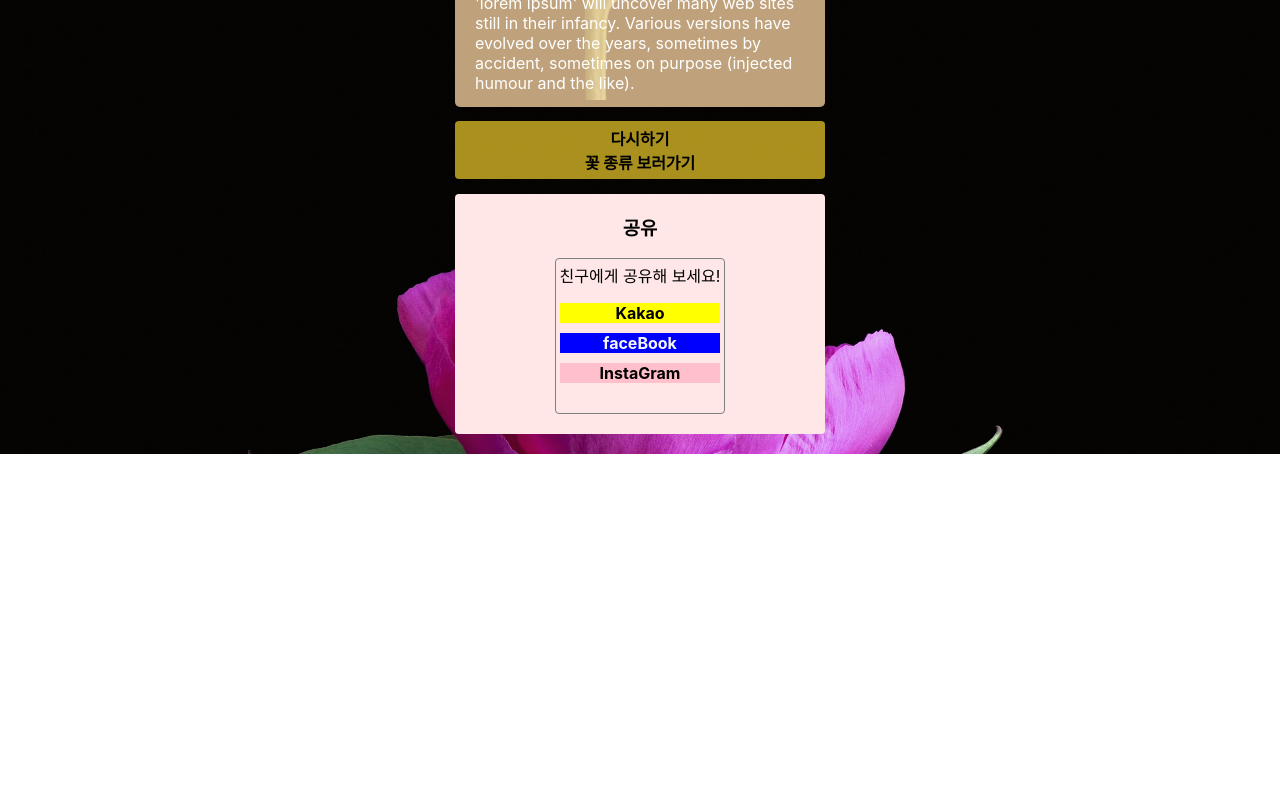
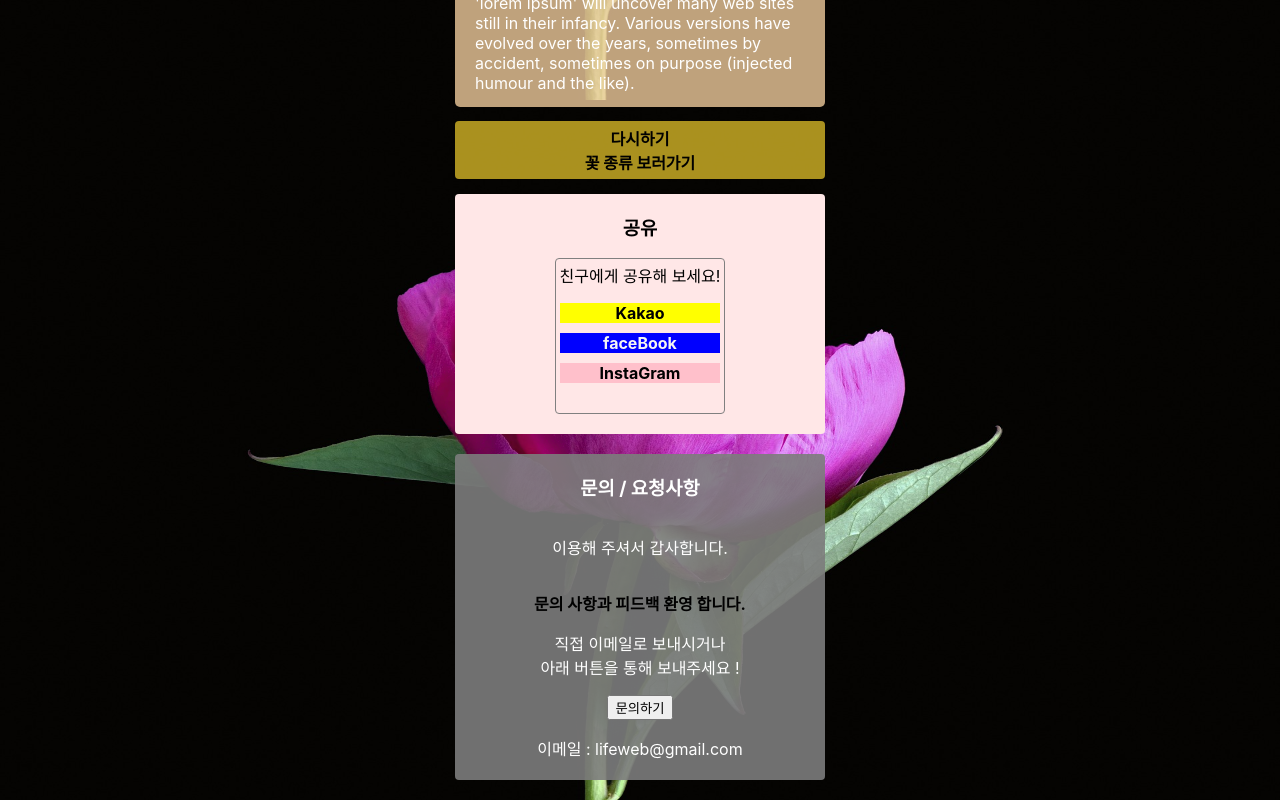
Before and after one commit to PJScript/flowermbti, a React (Create React App) app: page /project/1/result in a window 1280 px wide. Shown: the part 700-1500 px from the top of the page. Before the commit the page ends 1154 px from the top, so only its background shows below. Built offline with nearby package versions, Linux system fonts and the light colour scheme.

Commit message:
feat/ResultPage

```diff
--- /dev/null
+++ b/src/component/scrollPerMaker.js
@@ -0,0 +1,4 @@
+export const get_scroll_percentage = () => {  // 스크롤 퍼센트 계산
+  return ((window.scrollY + window.innerHeight) / document.documentElement.scrollHeight
+  ) * 100;
+}
--- a/src/page/flowerMbti/result.tsx
+++ b/src/page/flowerMbti/result.tsx
@@ -8,15 +8,37 @@ import result1 from '/home/js/Desktop/flowermbti/src/images/flowerMbti/roses-567
 import result2 from '/home/js/Desktop/flowermbti/src/images/flowerMbti/pink-peony-1631344_1920.jpg'
 import result3 from '/home/js/Desktop/flowermbti/src/images/flowerMbti/poppy-192784.jpg'
 import result4 from '/home/js/Desktop/flowermbti/src/images/flowerMbti/cherry-blossoms-4074651_1920.jpg'
+import { get_scroll_percentage } from "../../component/scrollPerMaker";
+import { useEffect } from "react";
 const Result = () => {
   const navigate = useNavigate();
-  const [show, setShow] = useState<boolean>(true)
-
+  const [showRouteBox, setShowRouteBox] = useState<boolean>(true)
+  const [showSectionFooter, setShowSectionFooter] = useState<boolean>(false)
+  const [showInfoBox, setShowInfoBox] = useState<boolean>(false)
 
   const clickFlowersBtn = () => {
 
     navigate('/project/1/flowers')
   }
+
+  useEffect(()=>{
+    window.addEventListener("scroll",(e)=>{
+      if(get_scroll_percentage() >= 30){
+        setShowRouteBox(true)
+      }
+
+      if(get_scroll_percentage() >= 55){
+        setShowSectionFooter(true)
+      }
+      if(get_scroll_percentage() >= 75){
+        setShowInfoBox(true)
+      }
+      // console.log(window.innerHeight,"브라우저 높이")
+      // console.log(document.documentElement.scrollHeight,"전체문서 높이")
+      // console.log(window.scrollY,"스크롤한 높이")
+    });
+
+  })
   return (
     <>
       <GlobalBody />
@@ -26,7 +48,7 @@ const Result = () => {
             <SectionTitle>
               <h2>결과</h2>
               <div style={{color:'#EAEAEA',fontWeight:'bold'}}>홍길동 <span> 님은</span></div>
-              <div><span style={{color:'#FFA556', fontWeight:'bold'}}>장미</span> 가(이) 되었어요!</div>
+            <div><span style={{ color: '#FFA556', fontWeight: 'bold' }}>장미</span> 가(이) 되었어요!</div>
           </SectionTitle>
           <SectionBody>
             <SectionContent>Lorem Ipsum is simply dummy text of the printing and typesetting industry. Lorem Ipsum has been the industry's standard dummy text ever since the 1500s, when an unknown printer took a galley of type and scrambled it to make a type specimen book. It has survived not only five centuries, but also the leap into electronic typesetting, remaining essentially unchanged. It was popularised in the 1960s with the release of Letraset sheets containing Lorem Ipsum passages, and more recently with desktop publishing software like Aldus PageMaker including versions of Lorem Ipsum.
@@ -34,28 +56,47 @@ const Result = () => {
               It is a long established fact that a reader will be distracted by the readable content of a page when looking at its layout. The point of using Lorem Ipsum is that it has a more-or-less normal distribution of letters, as opposed to using 'Content here, content here', making it look like readable English. Many desktop publishing packages and web page editors now use Lorem Ipsum as their default model text, and a search for 'lorem ipsum' will uncover many web sites still in their infancy. Various versions have evolved over the years, sometimes by accident, sometimes on purpose (injected humour and the like).
             </SectionContent>
           </SectionBody>
+          {showRouteBox ?
             <RouteBtnBox>
               <div className='hover' onClick={() => { navigate('/project/1') }}>다시하기</div>
               <div className='hover' onClick={clickFlowersBtn}>꽃 종류 보러가기</div>
             </RouteBtnBox>
+            :
+            <InvisibleRouteBtnBox></InvisibleRouteBtnBox>
+          }
+          {showSectionFooter ?
           <SectionFooter>
             <h3>공유</h3>
             <SectionFooterContent>
               <div>친구에게 공유해 보세요!</div>
               <ShareBtnBox>
-                <ShareBtnKakao>
+                <ShareBtnKakao className="hover">
                   <div>Kakao</div>
                 </ShareBtnKakao>
-                <ShareBtnFaceBook>
+                <ShareBtnFaceBook className="hover">
                   <div>faceBook</div>
                 </ShareBtnFaceBook>
-                <ShareBtnInstaGram>
+                <ShareBtnInstaGram className="hover">
                   <div>InstaGram</div>
                 </ShareBtnInstaGram>
               </ShareBtnBox>
 
             </SectionFooterContent>
           </SectionFooter>
+          :
+          <InvisibleSectionFooter></InvisibleSectionFooter>}
+          {showInfoBox ?
+          <InfoBox>
+            <h3>문의 / 요청사항</h3>
+            <p>이용해 주셔서 갑사합니다.</p>
+            <p style={{color:'black',fontWeight:'bold'}}>문의 사항과 피드백 환영 합니다.</p>
+            <div>직접 이메일로 보내시거나 </div>
+            <div>아래 버튼을 통해 보내주세요 !</div>
+
+            <p><button>문의하기</button></p>
+            <div>이메일 : lifeweb@gmail.com</div>
+          </InfoBox>
+          :<InvisibleInfoBox></InvisibleInfoBox>}
 
           </Section_wrapper>
       </Sample>
@@ -148,6 +189,9 @@ animation:1.4s  ease-in-out fadeInEffect;
     }
 }
 `
+const InvisibleRouteBtnBox = styled.div`
+display:flex;
+`
 const SectionFooter = styled.div`
 color:black;
 /* max-height:400px; */
@@ -159,8 +203,21 @@ border-radius: 4px;
 background-color:rgb(255, 231, 231);
 margin-bottom:20px;
 padding-bottom:20px;
+animation:0.7s  ease-in-out fadeInEffect;
+@keyframes fadeInEffect {
+    0%{
+        opacity: 0;
+    }
+    100%{
+        opacity: 1;
+    }
+}
 `
+const InvisibleSectionFooter = styled.div`
+display:flex;
+height:500px;
 
+`
 const SectionFooterContent = styled.div`
 /* background-color:blue; */
 border:1px solid grey;
@@ -200,4 +257,27 @@ font-weight: bold;
 background-color: pink;
 margin-bottom:10px;
 `
+
+const InfoBox = styled.div`
+  display:flex;
+  flex-direction: column;
+  align-items:center;
+  background-color: rgb(125,125,125,0.9);
+  margin-bottom:20px;
+  padding-bottom:20px;
+  border-radius: 4px;
+  animation:0.7s  ease-in-out fadeInEffect;
+  @keyframes fadeInEffect {
+    0%{
+        opacity: 0;
+    }
+    100%{
+        opacity: 1;
+    }
+}
+`
+
+const InvisibleInfoBox = styled.div`
+height:500px;
+`
 export default Result;
```
Lines whose indentation alone changed are shown as unchanged.
